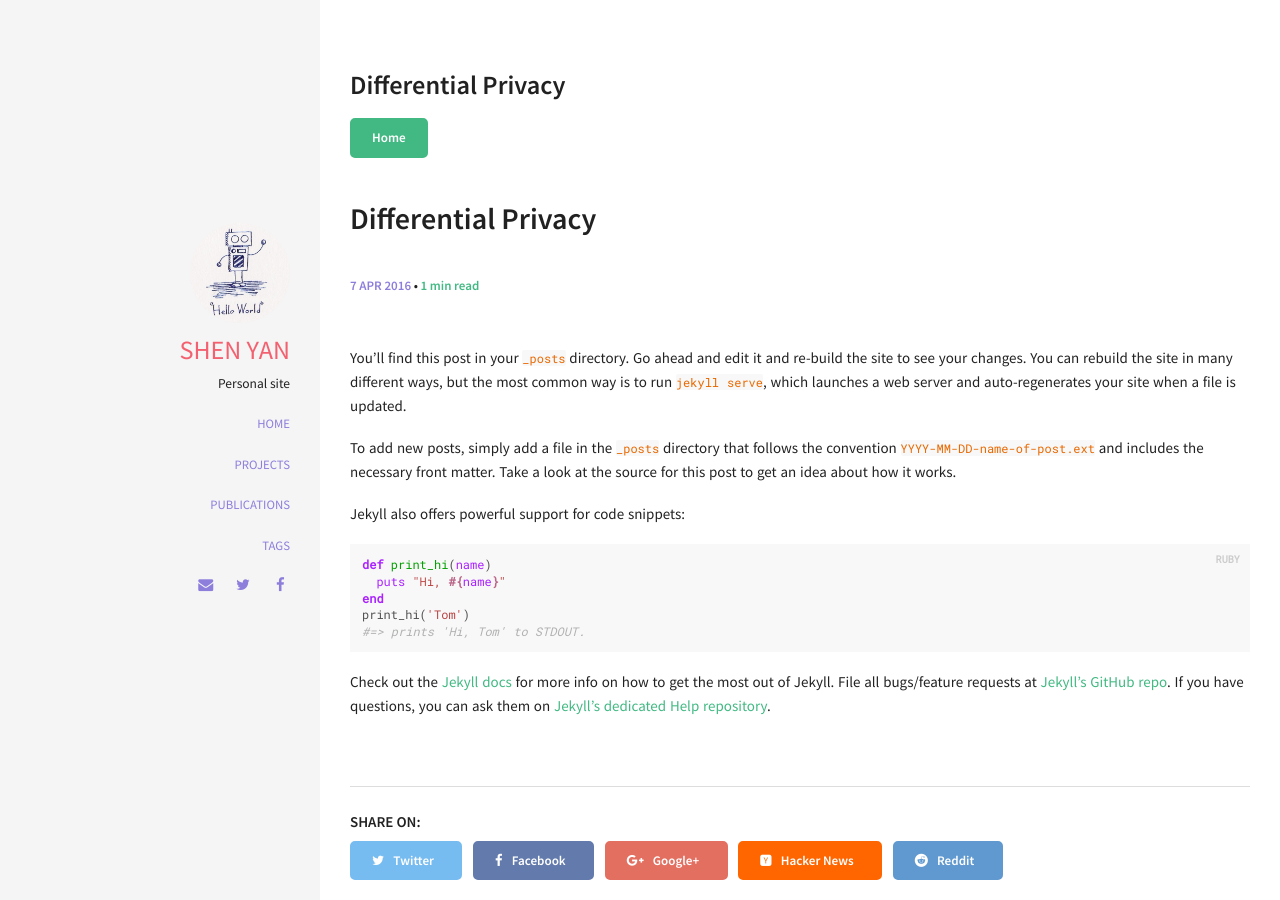
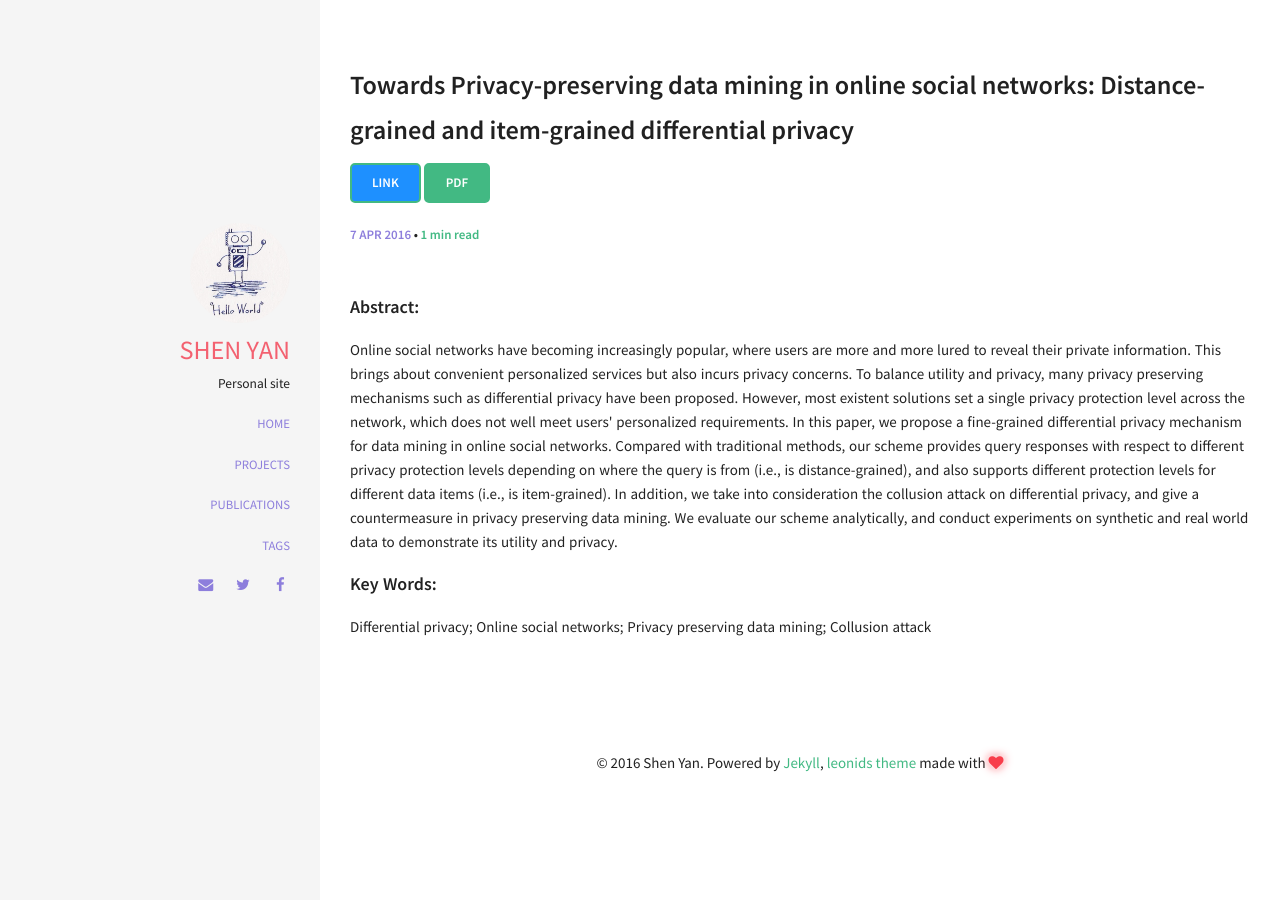
Before and after one commit to yanshentracy/jkdemo, a Jekyll site: the page built from _posts/2016-04-07-Differential-Privacy.md, in a window 1280 px wide. Built offline with Jekyll 4.4.1, drawn with Linux system fonts in a browser that asks for light colours; nearby versions of some CDN libraries; library files that are not in the unit come from our copies.

Commit message:
pulication update

```diff
--- a/_layouts/post.html
+++ b/_layouts/post.html
@@ -2,8 +2,11 @@
 layout: default
 ---
 
-<a class="btn" href= "{{ site.url }}/" >
-  Home
+<a class="btn" href= "{{ page.link }}" style="background-color:#1E90FF">
+  LINK
+</a>
+<a class="btn" href= "{{ site.url }}/file/{{page.file}}" >
+  PDF
 </a>
 {% if page.image.feature %}
 <div class="post-image-feature">
@@ -24,7 +27,7 @@ layout: default
 
 <div id="post">
   <header class="post-header">
-    <h1 title="{{ page.title }}">{{ page.title }}</h1>
+    <!--<h1 title="{{ page.title }}">{{ page.title }}</h1>-->
     <span class="post-meta">
       <span class="post-date">
         {{ page.date | date: "%-d %b %Y" | upcase }}
@@ -40,7 +43,7 @@ layout: default
   </article>
 </div>
 
-<div class="share-buttons">
+<!-- <div class="share-buttons">
   <h6>Share on: </h6>
   <ul>
     <li>
--- a/_posts/2016-04-07-Differential-Privacy.md
+++ b/_posts/2016-04-07-Differential-Privacy.md
@@ -1,28 +1,25 @@
 ---
 layout: post
-title:  "Differential Privacy"
-date:   2016-04-07 15:07:19
+link: "http://link.springer.com/chapter/10.1007%2F978-3-319-40253-6_9"
+file:  "DP.pdf"
+title:  "Towards Privacy-preserving data mining in online social networks: Distance-grained and item-grained differential privacy"
+date:    2016-04-07 12:07:19
+authors: <strong>S. Yan</strong>, S. Pan, Y. Zhao, and W.-T. Zhu
+pub: 21st Australasian Conference on Information Security and Privacy (ACISP'16)
+page: vol. 9722, pp. 141-157
+status:
 categories: [tutorial]
 comments: true
 ---
-You’ll find this post in your `_posts` directory. Go ahead and edit it and re-build the site to see your changes. You can rebuild the site in many different ways, but the most common way is to run `jekyll serve`, which launches a web server and auto-regenerates your site when a file is updated.
+<big><strong>Abstract:</strong></big><br>
+<p>Online social networks have becoming increasingly popular, where users are more and more lured to reveal their private information.
+This brings about convenient personalized services but also incurs privacy concerns. To balance utility and privacy, many privacy preserving
+mechanisms such as differential privacy have been proposed. However, most existent solutions set a single privacy protection level across the network,
+which does not well meet users' personalized requirements. In this paper, we propose a fine-grained differential privacy mechanism for data mining in
+online social networks. Compared with traditional methods, our scheme provides query responses with respect to different privacy protection levels
+depending on where the query is from (i.e., is distance-grained), and also supports different protection levels for different data items
+(i.e., is item-grained). In addition, we take into consideration the collusion attack on differential privacy, and give a countermeasure in privacy
+preserving data mining. We evaluate our scheme analytically, and conduct experiments on synthetic and real world data to demonstrate its utility and privacy.</p>
 
-To add new posts, simply add a file in the `_posts` directory that follows the convention `YYYY-MM-DD-name-of-post.ext` and includes the necessary front matter. Take a look at the source for this post to get an idea about how it works.
-
-<!--more-->
-
-Jekyll also offers powerful support for code snippets:
-
-{% highlight ruby %}
-def print_hi(name)
-  puts "Hi, #{name}"
-end
-print_hi('Tom')
-#=> prints 'Hi, Tom' to STDOUT.
-{% endhighlight %}
-
-Check out the [Jekyll docs][jekyll] for more info on how to get the most out of Jekyll. File all bugs/feature requests at [Jekyll’s GitHub repo][jekyll-gh]. If you have questions, you can ask them on [Jekyll’s dedicated Help repository][jekyll-help].
-
-[jekyll]:      http://jekyllrb.com
-[jekyll-gh]:   https://github.com/jekyll/jekyll
-[jekyll-help]: https://github.com/jekyll/jekyll-help
+<big><strong>Key Words:</strong></big>
+<p>Differential privacy; Online social networks; Privacy preserving data mining; Collusion attack</p>
```
Also changed, not shown: _posts/2014-07-10-WSN.md (added, +24 -0 lines), _posts/2016-04-06-biometric.md (added, +27 -0 lines), _posts/2016-06-15-P2CABI.md (added, +25 -0 lines), _posts/2016-09-03-PMDA.md (added, +27 -0 lines), _posts/2016-09-04-DynaEgo.md (added, +25 -0 lines), _pubs/2016-04-07-Differential-Privacy.md (deleted, +0 -28 lines), publications.html (+5 -2 lines), _pubs/2011-03-10-sample-post.md (renamed from _posts/2011-03-10-sample-post.md), _pubs/2012-05-22-readability-post.md (renamed from _posts/2012-05-22-readability-post.md), _pubs/2013-05-23-readability-feature-post.md (renamed from _posts/2013-05-23-readability-feature-post.md), _pubs/2013-08-12-sample-link-post.md (renamed from _posts/2013-08-12-sample-link-post.md), _pubs/2013-08-16-code-highlighting-post.md (renamed from _posts/2013-08-16-code-highlighting-post.md), _pubs/2015-08-18-welcome-to-jekyll.md (renamed from _posts/2015-08-18-welcome-to-jekyll.md), 4 other files.
